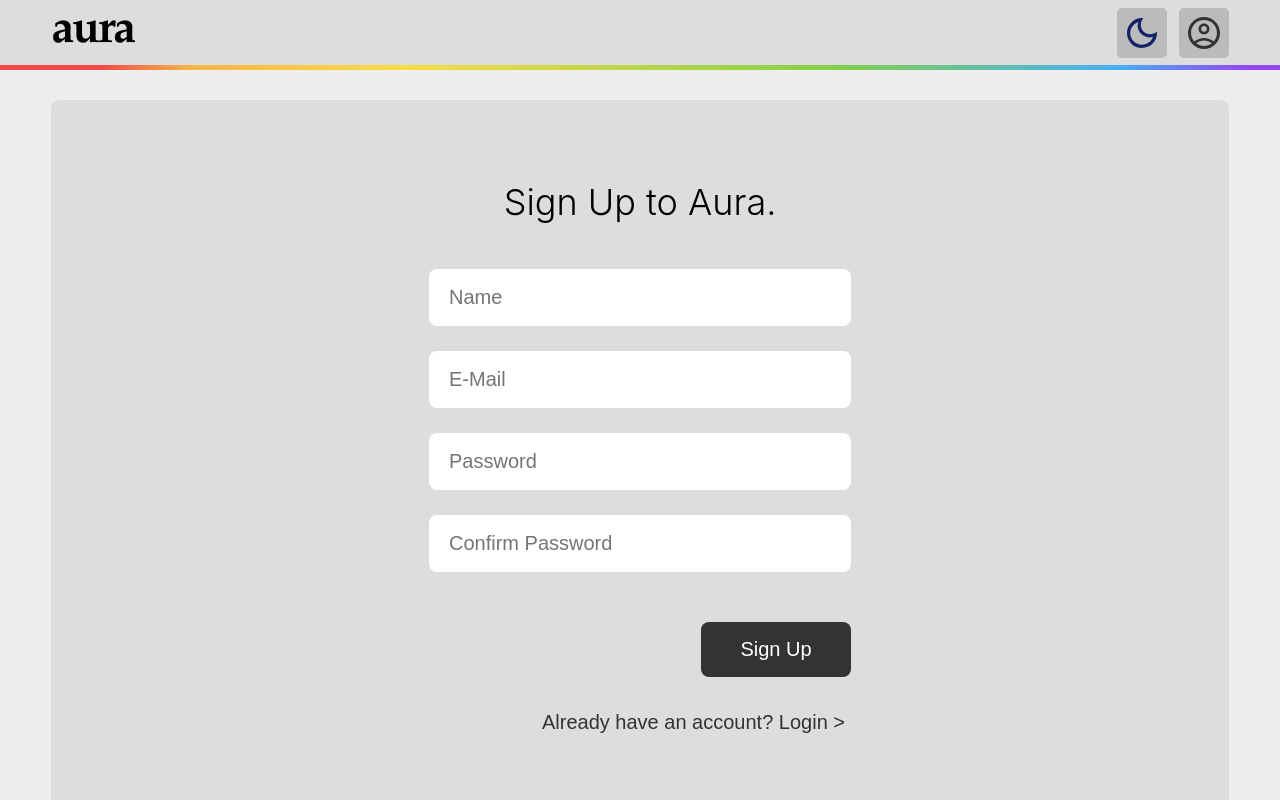
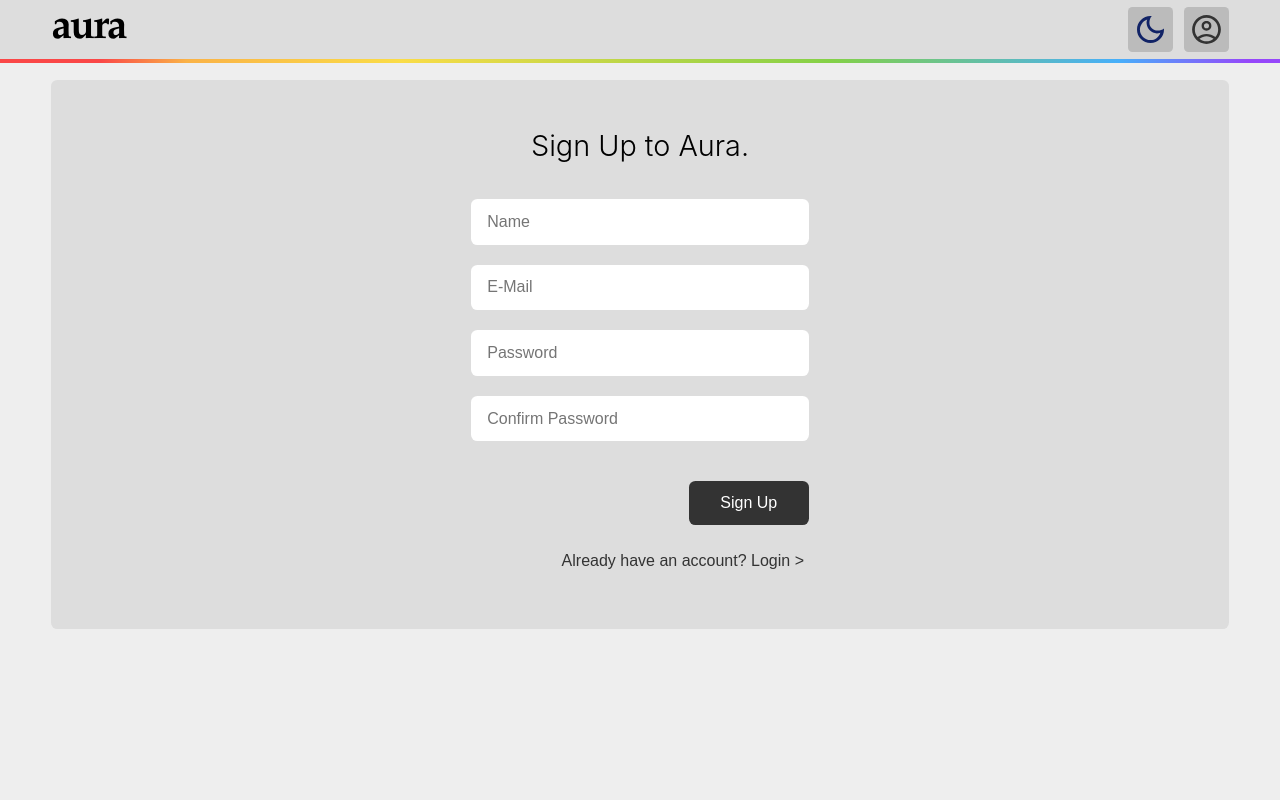
Before and after one commit to solomonNSI/AuraPalette, a React app in the folder aura-palette/: page /signup in a window 1280 px wide. Built offline with nearby package versions, Linux system fonts and the light colour scheme.

Commit message:
UI, goback button, navbar zoomout

```diff
--- a/aura-palette/src/Components/AdjustmentsMenu/style.js
+++ b/aura-palette/src/Components/AdjustmentsMenu/style.js
@@ -34,7 +34,7 @@ export const MenuContainer = styled.div`
   }
 
   @media screen and (max-height: 400px) {
-    height: calc(100svh - 190px) !important;
+    height: calc(100svh - 170px) !important;
   }
 `;
 
--- a/aura-palette/src/Components/NavBar/style.js
+++ b/aura-palette/src/Components/NavBar/style.js
@@ -17,6 +17,11 @@ export const NavBar = styled.div`
   align-items: center;
   position: fixed;
   top: 0;
+  zoom: 0.9;
+
+  @media screen and (max-height: 400px) {
+    zoom: 0.8;
+  }
 
   &.dark {
     background-color: #333;
--- a/aura-palette/src/Components/Palette/style.js
+++ b/aura-palette/src/Components/Palette/style.js
@@ -27,7 +27,7 @@ export const Container = styled.div`
   }
 
   @media screen and (max-height: 400px) {
-    height: calc(100svh - 150px);
+    height: calc(100svh - 130px);
   }
 `;
 
--- a/aura-palette/src/Views/AppView/style.js
+++ b/aura-palette/src/Views/AppView/style.js
@@ -40,10 +40,10 @@ export const Container = styled.div`
 `;
 
 export const Title = styled.div`
-  padding-top: ${NAVBAR_HEIGHT + 30}px;
+  padding-top: ${NAVBAR_HEIGHT + 20}px;
   text-align: center;
   margin: 10px 65px 0px 65px;
-  font-size: 36px;
+  font-size: 32px;
   font-weight: 300;
   font-family: -apple-system, BlinkMacSystemFont, "Helvetica Neue", Arial, sans-serif;
 
@@ -99,7 +99,7 @@ export const SearchBar = styled.input`
   }
 
   @media screen and (max-height: 400px) {
-    margin-top: 85px;
+    margin-top: 70px;
   }
 
   :focus {
@@ -192,7 +192,7 @@ export const AdjustmentsClosed = styled.div`
     height: calc(100svh - 240px);
 
     @media screen and (max-height: 400px) {
-      height: calc(100svh - 150px);
+      height: calc(100svh - 130px);
     }
 
     div {
--- a/aura-palette/src/Views/LoginView/style.js
+++ b/aura-palette/src/Views/LoginView/style.js
@@ -24,6 +24,7 @@ export const Background = styled.div`
   background-color: #dddddd;
   margin: 100px 0px 35px;
   height: auto;
+  zoom: 0.8;
 
   &.dark {
     background-color: #333333;
@@ -154,6 +155,7 @@ export const Title = styled.div`
 `;
 
 export const BackButton = styled.button`
+    display: none; // until we decide
     position: fixed;
     right: 91%;
     bottom: 80%;
--- a/aura-palette/src/Views/ProfileView/style.js
+++ b/aura-palette/src/Views/ProfileView/style.js
@@ -45,6 +45,11 @@ export const Settings = styled.div`
     margin: 85px 4px 0px 0px;
   }
 
+  @media screen and (max-height: 400px) {
+    margin: 70px 4px 0px 0px;
+    height: calc(100% - 132px);
+  }
+
   &.dark {
     background-color: #333;
   }
@@ -80,6 +85,10 @@ export const SettingsClosed = styled.div`
         color: #ddd;
       }
 
+    }
+
+    @media screen and (max-height: 400px) {
+      margin: 70px 4px 20px 4%;
     }
   }
 
@@ -140,6 +149,10 @@ export const SettingsBackground = styled.div`
 
   @media screen and (max-width: 600px) {
     margin: 85px 4% 20px 6px;
+  }
+
+  @media screen and (max-height: 400px) {
+    margin: 70px 4% 20px 6px;
   }
 
   &.dark {
--- a/aura-palette/src/Views/SignUpView/style.js
+++ b/aura-palette/src/Views/SignUpView/style.js
@@ -25,6 +25,7 @@ export const Background = styled.div`
   height: auto;
   overflow: auto;
   overflow-x: hidden;
+  zoom: 0.8;
 
   &.dark {
     background-color: #333333;
@@ -39,7 +40,7 @@ export const SignUpInside = styled.div`
   width: auto;
   height: auto;
   border-radius: 8px;
-  padding: 80px 0px;
+  padding: 60px 0px;
 
   input {
     background-color: #ffffff;
```
